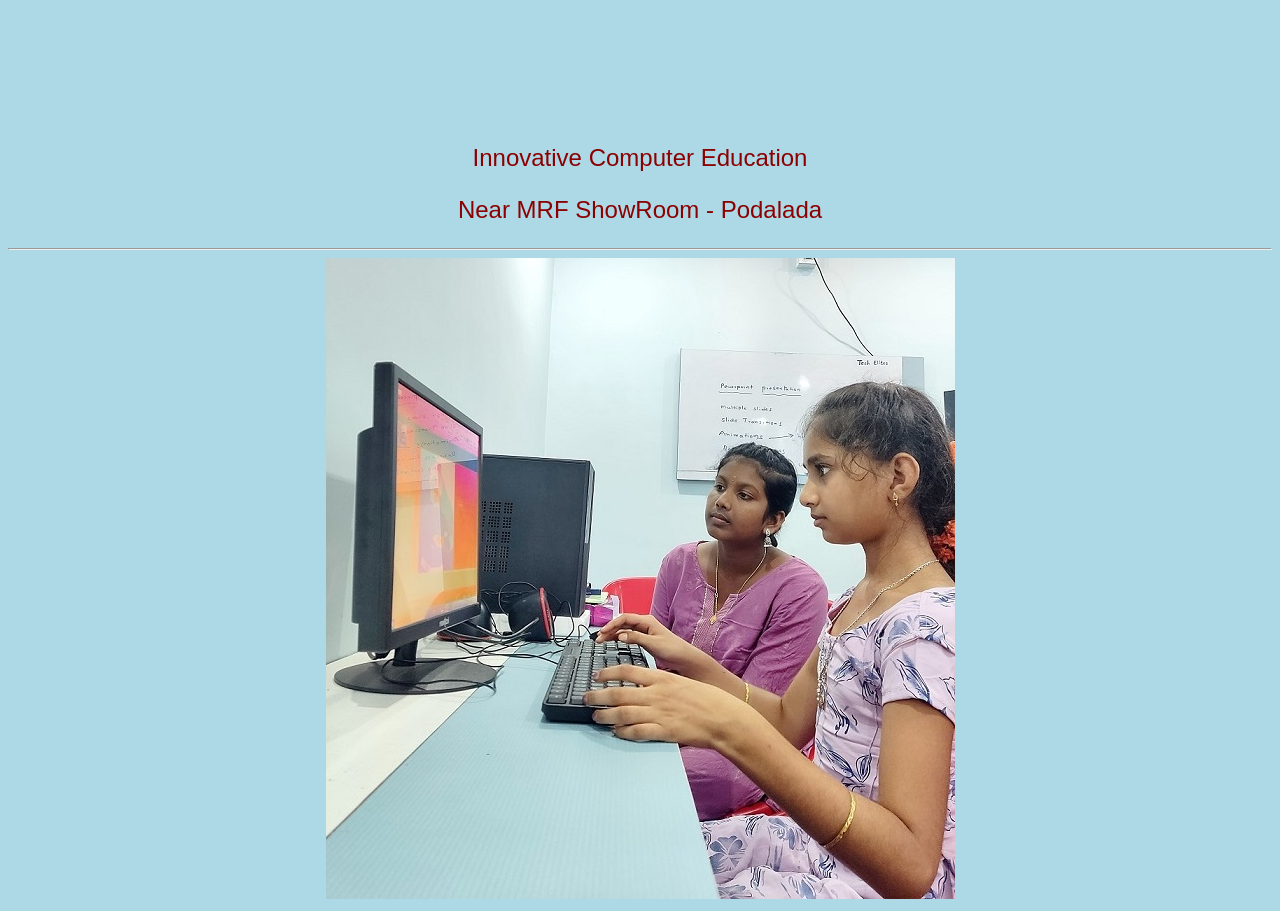
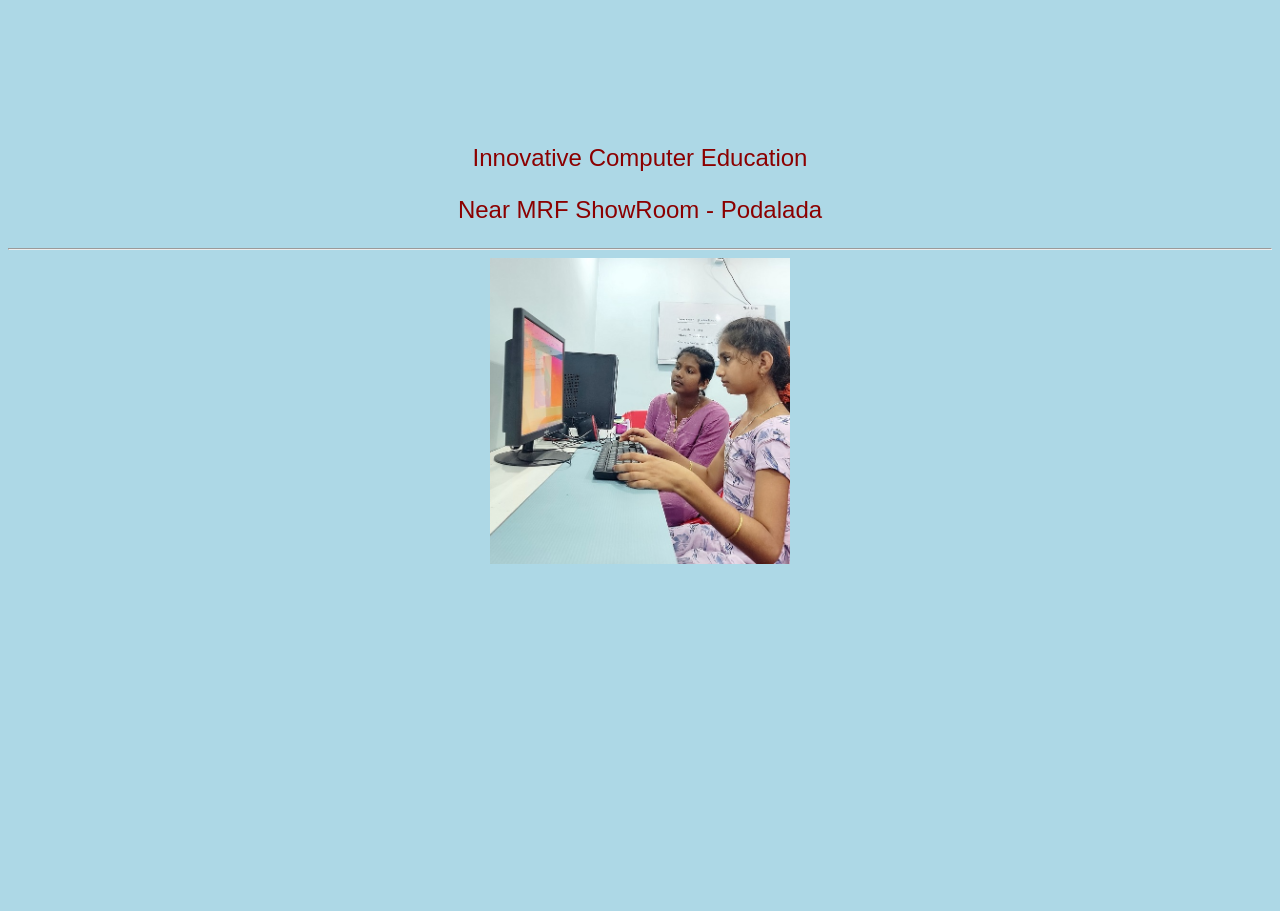
Before and after one commit to ramgkambala-cyber/myweb, a plain HTML site: page web/index.html in a window 1280 px wide. After the commit the page ends 800 px from the top, so only its background shows below. Drawn offline with Linux system fonts and the light colour scheme; files whose address does not match are found by name.

Commit message:
Update index.html

```diff
--- a/web/index.html
+++ b/web/index.html
@@ -11,7 +11,7 @@
 <p>Innovative Computer Education</p>
   <p> Near MRF ShowRoom - Podalada <p>
   <hr>
-	<img src="C:\Users\ASUS PC\Desktop\web\ds.jpeg">
+	<img src="ds.jpeg" alt="My Logo" width="300">
 	</img>
 </body>
 </html>
```
